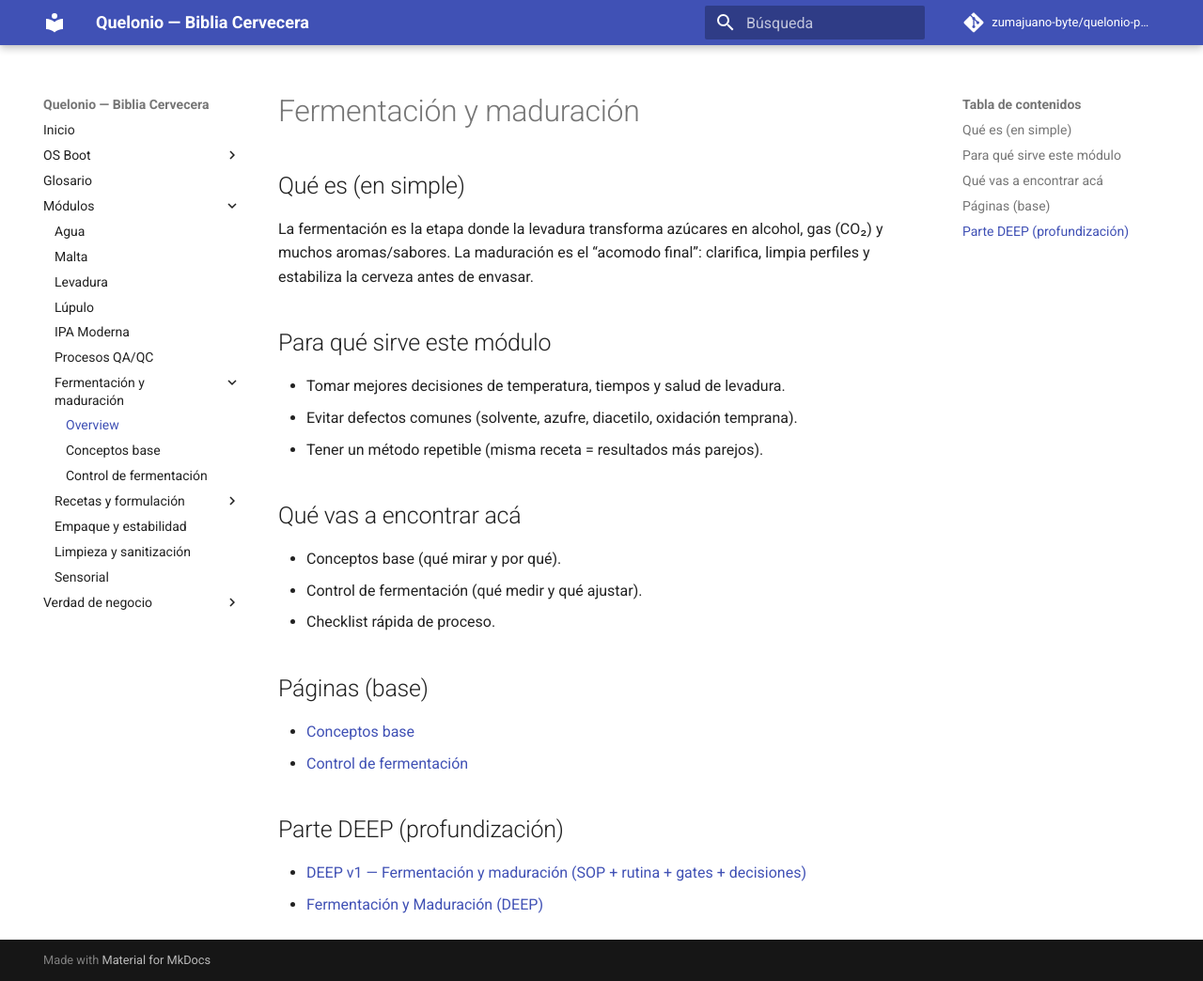
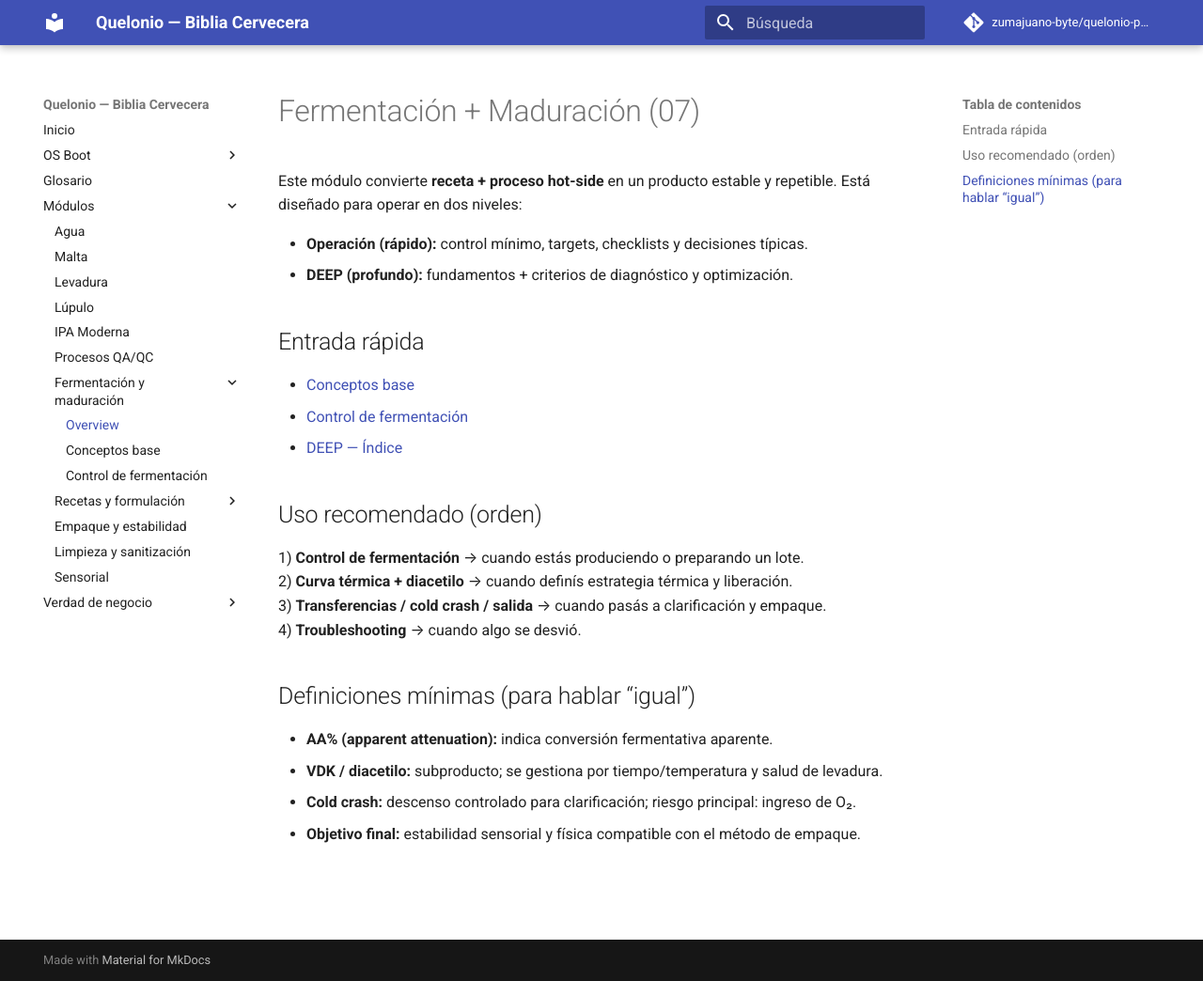
Before and after one commit to zumajuano-byte/quelonio-pages, an MkDocs documentation site: the page built from docs/07_Fermentacion_Maduracion/07_Fermentacion_Maduracion.md, in a window 1280 px wide and 1044 px high. Shown: the whole window at 94% size. Built offline with MkDocs 1.6.1 and Material for MkDocs 9.7.7, drawn with Linux system fonts in a browser that asks for light colours; comment, search, counter and statistics services are not loaded.

Commit message:
docs: normalize 07 fermentacion router

```diff
--- a/docs/07_Fermentacion_Maduracion/07_Fermentacion_Maduracion.md
+++ b/docs/07_Fermentacion_Maduracion/07_Fermentacion_Maduracion.md
@@ -1,23 +1,27 @@
-# Fermentación y maduración
+# Fermentación + Maduración (07)
 
-## Qué es (en simple)
-La fermentación es la etapa donde la levadura transforma azúcares en alcohol, gas (CO₂) y muchos aromas/sabores.
-La maduración es el “acomodo final”: clarifica, limpia perfiles y estabiliza la cerveza antes de envasar.
+Este módulo convierte **receta + proceso hot-side** en un producto estable y repetible.
+Está diseñado para operar en dos niveles:
 
-## Para qué sirve este módulo
-- Tomar mejores decisiones de temperatura, tiempos y salud de levadura.
-- Evitar defectos comunes (solvente, azufre, diacetilo, oxidación temprana).
-- Tener un método repetible (misma receta = resultados más parejos).
+- **Operación (rápido):** control mínimo, targets, checklists y decisiones típicas.
+- **DEEP (profundo):** fundamentos + criterios de diagnóstico y optimización.
 
-## Qué vas a encontrar acá
-- Conceptos base (qué mirar y por qué).
-- Control de fermentación (qué medir y qué ajustar).
-- Checklist rápida de proceso.
+## Entrada rápida
 
-## Páginas (base)
 - [Conceptos base](Conceptos_base.md)
 - [Control de fermentación](Control_de_fermentacion.md)
+- [DEEP — Índice](DEEP/00_INDEX.md)
 
-## Parte DEEP (profundización)
-- [DEEP v1 — Fermentación y maduración (SOP + rutina + gates + decisiones)](DEEP/01_DEEP_Fermentacion_Maduracion_v1.md)
-- [Fermentación y Maduración (DEEP)](DEEP/00_INDEX.md)
+## Uso recomendado (orden)
+
+1) **Control de fermentación** → cuando estás produciendo o preparando un lote.
+2) **Curva térmica + diacetilo** → cuando definís estrategia térmica y liberación.
+3) **Transferencias / cold crash / salida** → cuando pasás a clarificación y empaque.
+4) **Troubleshooting** → cuando algo se desvió.
+
+## Definiciones mínimas (para hablar “igual”)
+
+- **AA% (apparent attenuation):** indica conversión fermentativa aparente.
+- **VDK / diacetilo:** subproducto; se gestiona por tiempo/temperatura y salud de levadura.
+- **Cold crash:** descenso controlado para clarificación; riesgo principal: ingreso de O₂.
+- **Objetivo final:** estabilidad sensorial y física compatible con el método de empaque.
```
